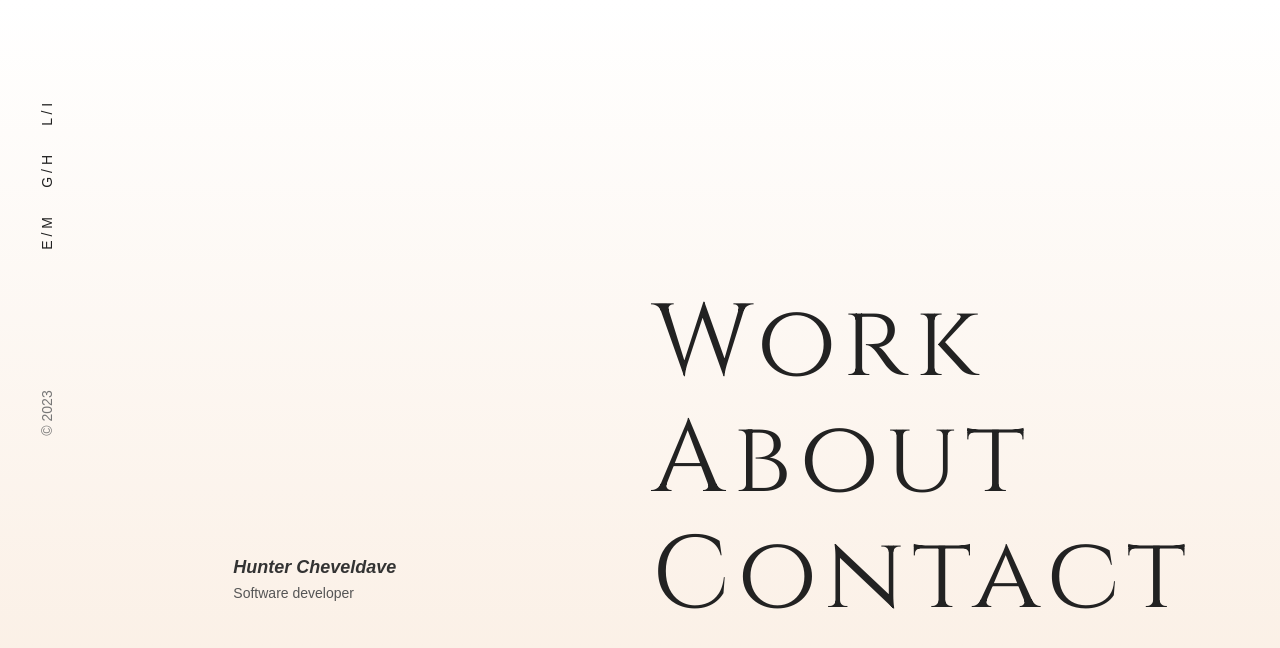
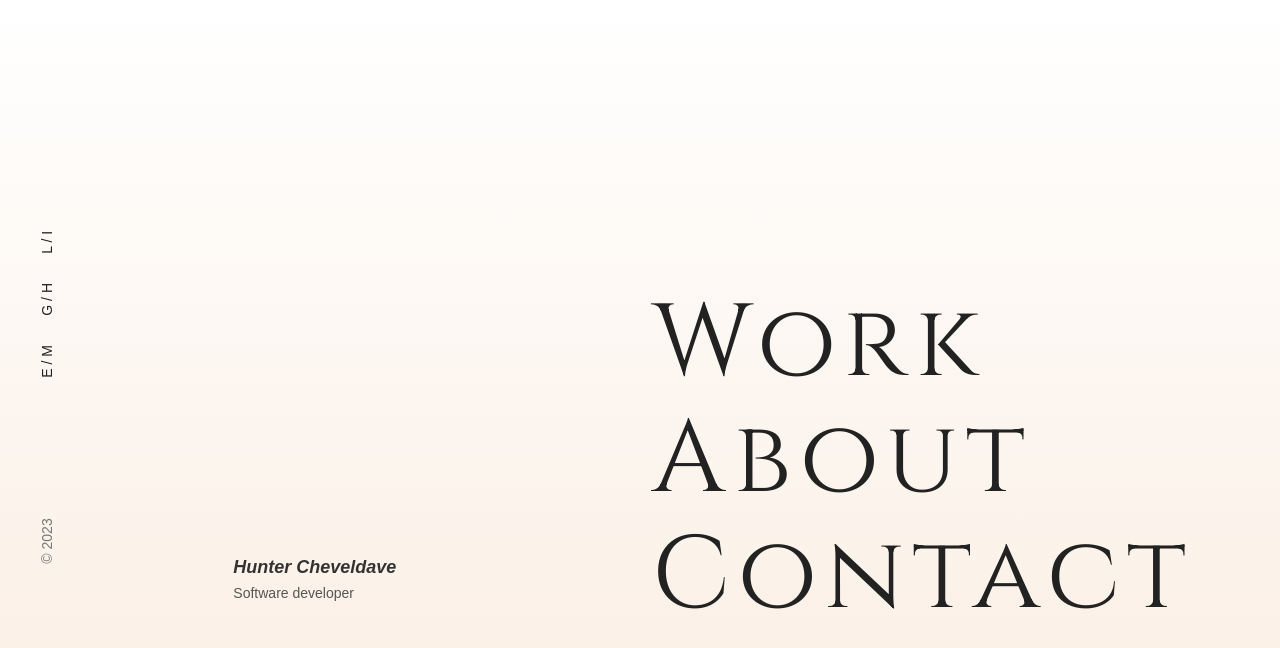
Before and after one commit to WaterColours02/Responsive-Porfolio-Website, a website: page index.html in a window 1280 px wide. Drawn offline with nearby package versions, Linux system fonts and the light colour scheme.

```diff
--- a/style.css
+++ b/style.css
@@ -133,7 +133,7 @@
   display: grid;
   grid-template-rows: repeat(6, 1fr);
 
-  margin-top: 8vh;
+  margin-top: 24vh;
   margin-left: 2.4rem;
 
   gap: 8vh;
```
Also changed, not shown: index.js (+0 -44 lines), 1 other file.
